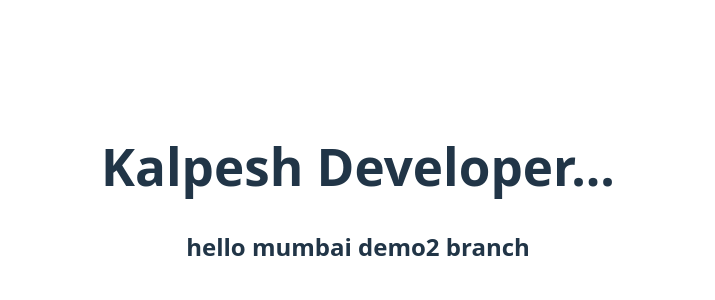
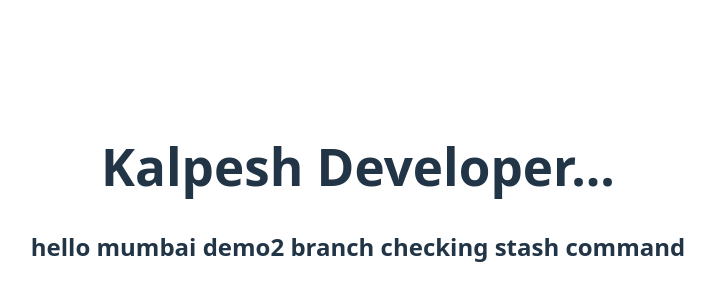
Before and after one commit to Kalpeshsr3/my-react-app, a React (Vite) app in the folder my-react-app/: page / in a window 1280 px wide. Shown: the part 206-506 px from the top of the page, without its empty margins (282-997 px from the left). Built offline with nearby package versions, Linux system fonts and the light colour scheme.

Commit message:
new commit after success stash

```diff
--- a/my-react-app/src/App.jsx
+++ b/my-react-app/src/App.jsx
@@ -9,7 +9,7 @@ function App() {
     <>
       <div>
         <h1>Kalpesh Developer...</h1>
-        <h2>hello mumbai demo2 branch</h2>
+        <h2>hello mumbai demo2 branch checking stash command</h2>
       </div>
 
     </>
```
